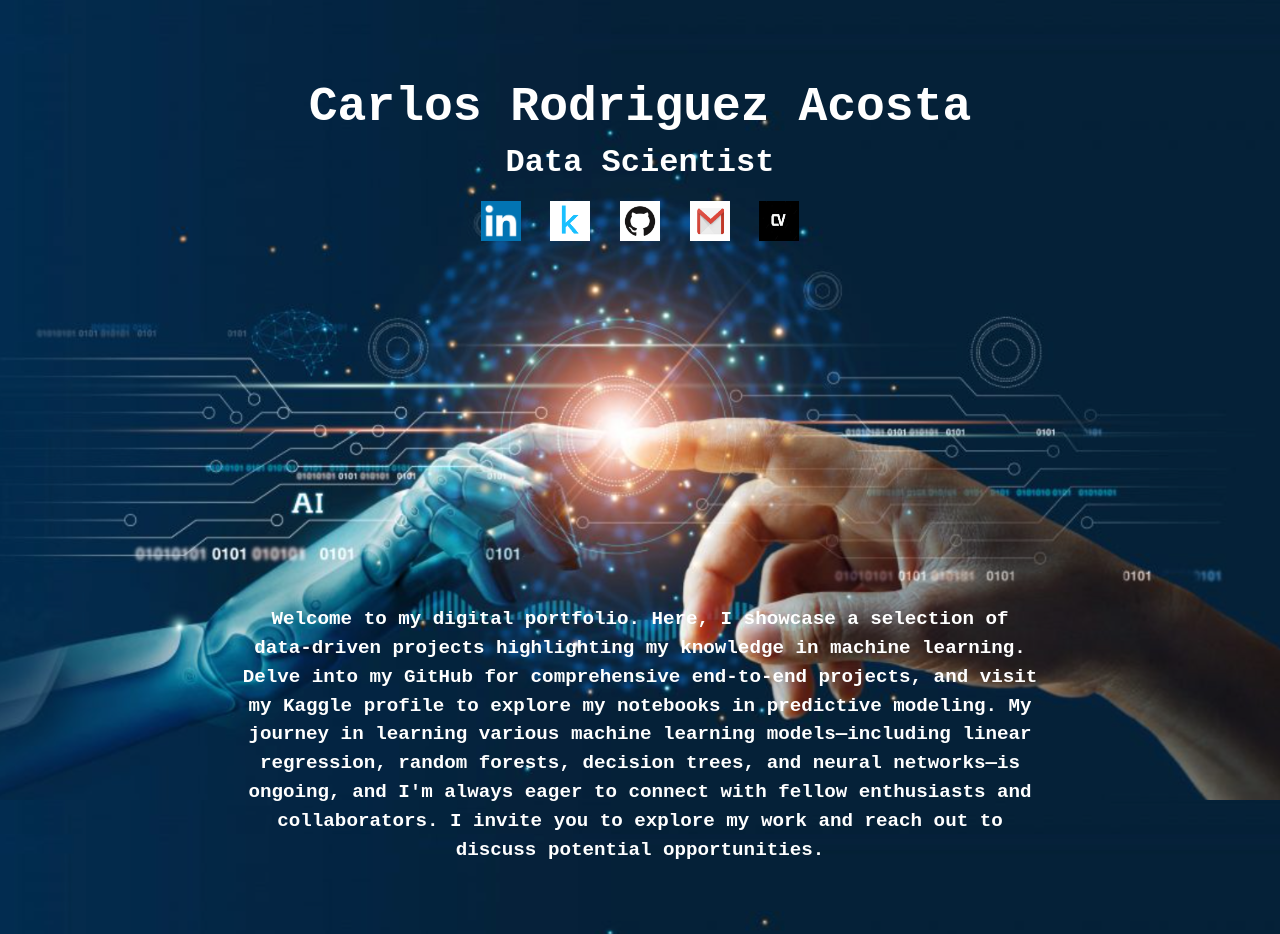
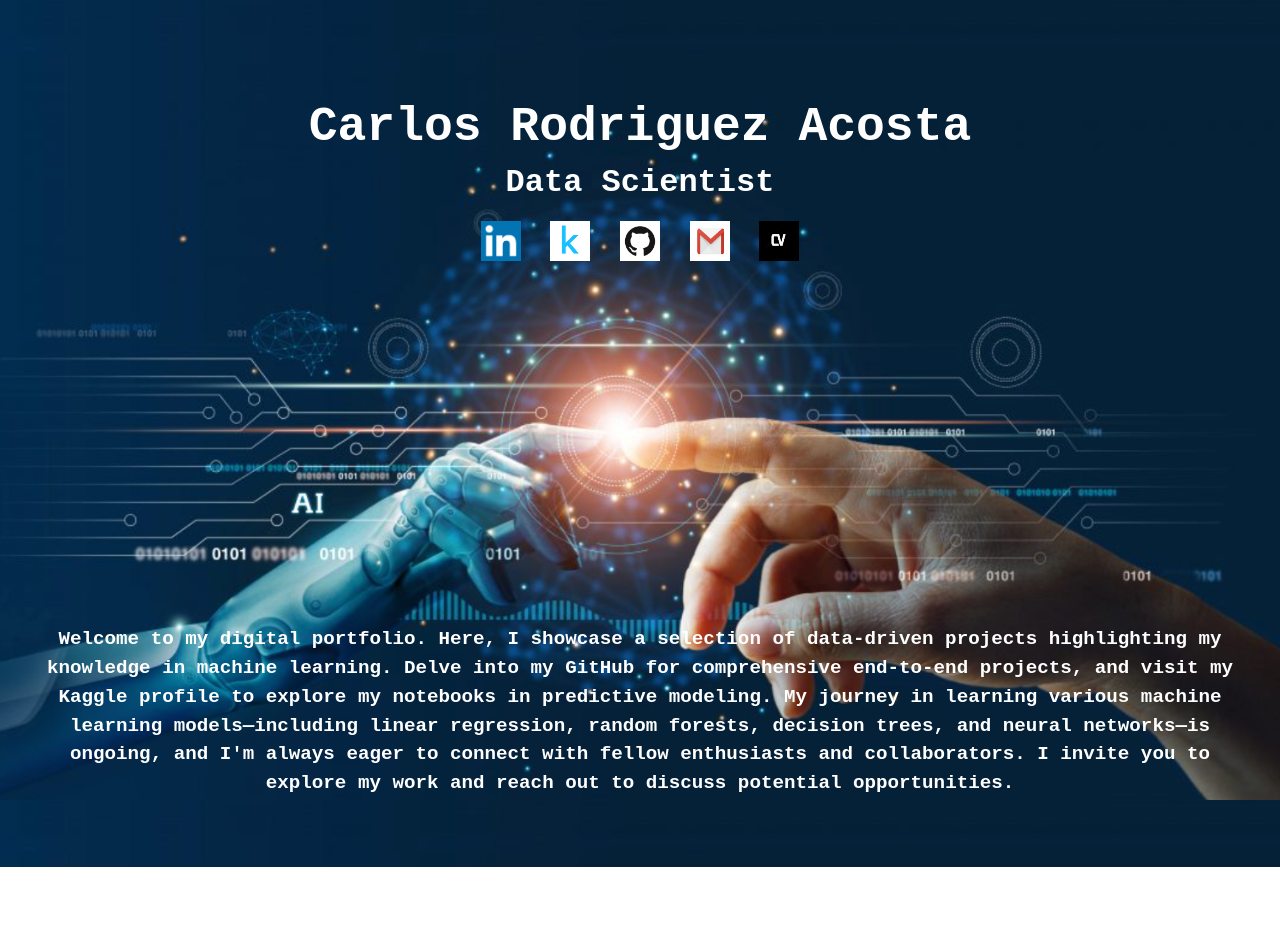
Before and after one commit to carlosrod723/portfolio_website, a plain HTML site: page index.html in a window 1280 px wide. After the commit the page ends 867 px from the top, so only its background shows below. Drawn offline with Linux system fonts and the light colour scheme.

Commit message:
Adjust positions of elements and make intro paragraph wider

```diff
--- a/css/styles.css
+++ b/css/styles.css
@@ -17,8 +17,8 @@ body {
 
 .header {
     text-align: center;
-    margin-bottom: 40px; /* Adjust this value to move the header up or down */
-    margin-top: 80px; /* Adjust this value to center between top and light */
+    margin-top: 100px; /* Center between top and light */
+    margin-bottom: 40px;
 }
 
 h1 {
@@ -43,10 +43,10 @@ h2 {
 
 .intro {
     text-align: center;
-    max-width: 800px;
+    max-width: 1200px; /* Make the paragraph wider */
     margin-top: auto;
     margin-bottom: 50px;
-    padding-top: 300px; /* Adjust this value to move the intro text below the light */
+    padding-top: 300px; /* Move the intro text below the light */
 }
 
 .intro p {
```
